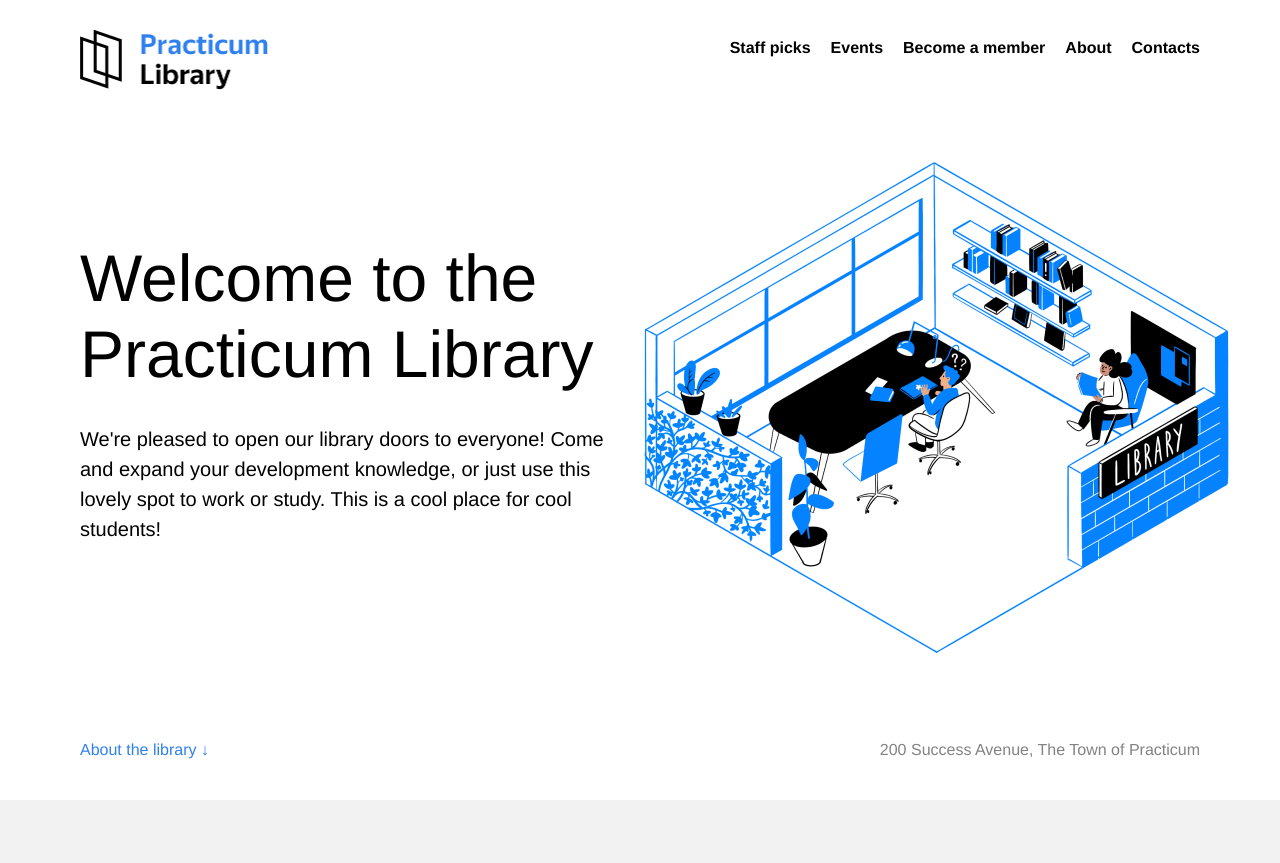
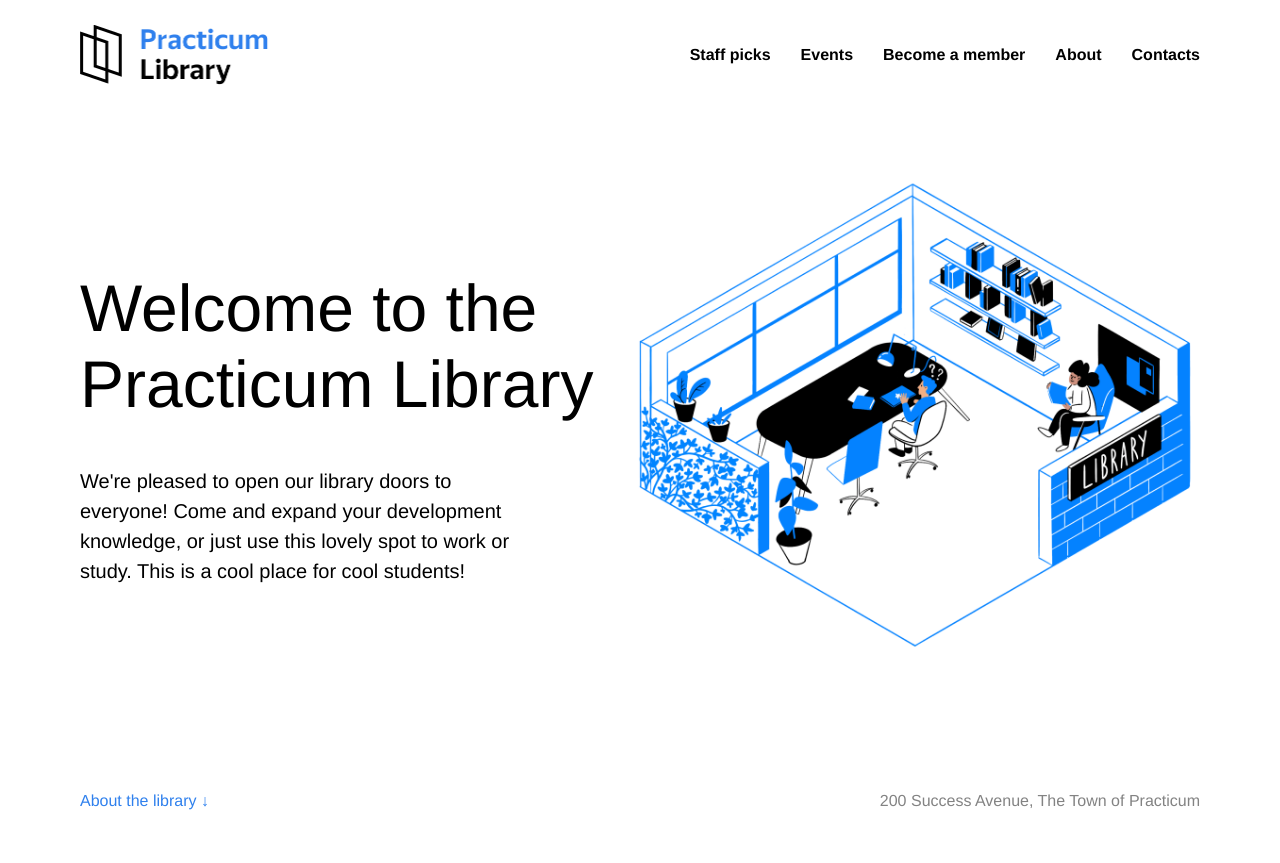
Before and after one commit to chandlarlanier/se_project_library, a plain HTML site: page index.html in a window 1280 px wide. Shown: the top 863 px of the page. Drawn offline with Linux system fonts and the light colour scheme.

Commit message:
Fix overlap of title and intro image

```diff
--- a/index.html
+++ b/index.html
@@ -12,12 +12,12 @@
   <body>
     <div class="page">
       <header class="header">
-        <nav class="nav">
         <img
           src="./images/logo.png"
           alt="Practicum Library Logo"
           class="logo"
         />
+        <nav class="nav">
           <ul class="nav__links">
             <li>
               <a href="#staffpicks" class="nav__link">Staff picks</a>
@@ -36,26 +36,32 @@
             </li>
           </ul>
         </nav>
-        <h1 class="header__title">Welcome to the Practicum Library</h1>
-        <p class="header__description">
-          We're pleased to open our library doors to everyone! Come and expand
-          your development knowledge, or just use this lovely spot to work or
-          study. This is a cool place for cool students!
+      </header>
+
+      <main class="main">
+        <section class="intro">
+          <div class="intro__main">
+            <div class="intro__text">
+              <h1 class="intro__title">Welcome to the Practicum Library</h1>
+              <p class="intro__description">
+                We're pleased to open our library doors to everyone! Come and
+                expand your development knowledge, or just use this lovely spot
+                to work or study. This is a cool place for cool students!
               </p>
+            </div>
             <img
               src="./images/inside_the_library.png"
               alt="Illustration 'Inside the library'"
-          class="header__image"
+              class="intro__image"
             />
-        <div class="header__footer">
-          <a href="#about" class="header__link">About the library &darr;</a>
-          <p class="header__address">
+          </div>
+          <div class="intro__footer">
+            <a href="#about" class="intro__link">About the library &darr;</a>
+            <p class="intro__address">
               200 Success Avenue, The Town of Practicum
             </p>
           </div>
-      </header>
-
-      <main class="content">
+        </section>
         <section class="events" id="events">
           <div class="events__content">
             <h2 class="events__heading">Upcoming events:</h2>
--- a/styles/style.css
+++ b/styles/style.css
@@ -1,5 +1,10 @@
+* {
+  box-sizing: border-box;
+  margin: 0;
+  padding: 0;
+}
+
 .page {
-  /* Add page class properties here */
   min-width: 1100px;
   max-width: 1600px;
   line-height: 20px;
@@ -9,22 +14,13 @@
 }
 
 .header {
+  box-sizing: border-box;
   display: flex;
-  flex-direction: column;
-  height: 100vh;
-  min-height: 720px;
-  max-height: 800px;
-  padding-top: 30px;
-  padding-left: 80px;
-  padding-right: 80px;
-  position: relative;
-  box-sizing: border-box;
-}
-
-.nav {
-  /* Add flex properties here */
-  display: flex;
+  height: 10vh;
+  width: 100%;
+  align-items: center;
   justify-content: space-between;
+  padding: 30px 80px 0 80px;
 }
 
 .logo {
@@ -32,13 +28,18 @@
   width: 196px;
 }
 
+.nav {
+  width: 100%;
+  display: flex;
+  width: fit-content;
+  z-index: 10;
+}
+
 .nav__links {
-  /* Reset default list styles here */
   display: flex;
-  column-gap: 20px;
+  column-gap: 30px;
   list-style: none;
-  margin: 8px 0 0;
-  padding: 0;
+  justify-self: flex-end;
 }
 
 .nav__link {
@@ -51,51 +52,69 @@
   color: #1f69c9;
 }
 
-.header__title {
-  margin: 150px 0 0;
+.intro {
+  height: 90vh;
+  display: flex;
+  flex-direction: column;
+  justify-content: space-between;
+  padding: 0 60px 0 80px;
+  margin-top: 60px;
+  margin-bottom: 30px;
+}
+
+.intro__main {
+  display: flex;
+  align-items: center;
+  height: 80%;
+  margin-bottom: 50px;
+}
+
+.intro__text {
+  display: flex;
+  flex-direction: column;
+  justify-content: center;
+}
+.intro__title {
   font-size: 66px;
   line-height: 76px;
   font-weight: 500;
-  max-width: 544px;
+  width: 100%;
 }
 
-.header__description {
-  margin: 32px 0 0;
+.intro__description {
   font-size: 20px;
   line-height: 30px;
-  max-width: 532px;
+  width: 80%;
 }
 
-.header__image {
-  z-index: 1;
-  position: absolute;
-  top: 135px;
-  right: 20px;
-  max-width: 636px;
+.intro__image {
+  width: 45vw;
+  display: flex;
+  flex-grow: 1;
+  flex-shrink: 0;
+  flex-basis: 600px;
+  max-width: 600px;
 }
 
-.header__footer {
-  position: absolute;
-  left: 0;
-  bottom: 40px;
+.intro__footer {
+  display: flex;
   width: 100%;
-  display: flex;
+  height: 20%;
+  padding: 40px 20px 20px 0;
   align-items: center;
-  padding: 40px 80px 0;
   justify-content: space-between;
-  box-sizing: border-box;
 }
 
-.header__link {
+.intro__link {
   color: #2f80ed;
   text-decoration: none;
 }
 
-.header__link:hover {
+.intro__link:hover {
   color: #1f69c9;
 }
 
-.header__address {
+.intro__address {
   margin: 0;
   color: #838383;
 }
@@ -103,9 +122,8 @@
 .events {
   padding: 100px 0 120px 80px;
   display: flex;
-  align-items: start;
+  align-items: center;
   justify-content: space-between;
-  box-sizing: border-box;
   background-color: #f2f2f2;
 }
 
@@ -117,14 +135,13 @@
   font-size: 20px;
   font-weight: 500;
   line-height: 30px;
-  margin: 0;
 }
 
 .events__title {
   font-size: 44px;
   font-weight: 500;
   line-height: 52px;
-  margin: 32px 0 0;
+  margin-top: 32px;
 }
 
 .events__info-section {
@@ -140,7 +157,7 @@
 
 .event-info__icon {
   background-repeat: no-repeat;
-  background-position: center;
+  background-position: fill;
   margin-right: 12px;
   width: 24px;
   height: 24px;
@@ -238,7 +255,6 @@
 .person__caption {
   text-align: center;
   font-size: 14px;
-  margin: 0;
 }
 
 .staff {
@@ -251,7 +267,7 @@
   text-align: center;
   font-size: 44px;
   line-height: 52px;
-  margin: 0 0 24px;
+  margin-bottom: 24px;
   color: #fff;
 }
 
@@ -260,11 +276,9 @@
   font-size: 20px;
   line-height: 30px;
   font-weight: 400;
-  margin: 0;
   color: #fff;
 }
 
-/* Add the CSS rule for your new class here. Make sure to place it before .card: parents should precede their children */
 .staff__cards {
   max-width: 760px;
   margin: 68px auto 0;
@@ -273,14 +287,12 @@
   flex-wrap: wrap;
   gap: 40px;
   list-style: none;
-  padding-left: 0;
 }
 
 .card {
   background-color: #fff;
   border-radius: 6px;
   padding: 32px 40px 20px 32px;
-  box-sizing: border-box;
   height: 420px;
   width: 360px;
 }
@@ -296,7 +308,6 @@
   font-size: 20px;
   line-height: 30px;
   font-weight: 700;
-  margin: 0;
 }
 
 .card__text {
@@ -328,21 +339,17 @@
 
 .membership__steps {
   list-style-type: none;
-  padding: 0;
-  margin: 100px 0 0;
-  /* Add styles */
+  margin-top: 100px;
   display: flex;
   justify-content: center;
   gap: 40px;
 }
 
 .step {
-  /* Add styles */
   flex-basis: 220px;
 }
 
 .step__title {
-  margin: 0;
   font-size: 20px;
   line-height: 30px;
   font-weight: 700;
@@ -355,7 +362,7 @@
 }
 
 .step__description {
-  margin: 10px 0 0;
+  margin-top: 10px;
 }
 
 .about {
@@ -364,12 +371,10 @@
   color: #fff;
   overflow: hidden;
   position: relative;
-  box-sizing: border-box;
   display: flex;
 }
 
 .about__title {
-  margin: 0;
   font-size: 20px;
   line-height: 30px;
   font-weight: 500;
@@ -388,7 +393,6 @@
 }
 
 .about__paragraph {
-  margin-top: 0;
   margin-bottom: 32px;
 }
 
@@ -407,7 +411,6 @@
 }
 
 .footer {
-  box-sizing: border-box;
   background-color: #1f1f1f;
   color: #fff;
   padding: 60px 102px 60px 80px;
@@ -433,10 +436,7 @@
 }
 
 .footer__list {
-  /* The code below removes the default browser styles for lists */
   list-style-type: none;
-  padding: 0;
-  margin: 0;
 }
 
 .footer__list-item {
@@ -445,10 +445,6 @@
 
 .footer__list-item:last-of-type {
   margin-top: 16px;
-}
-
-.footer__column-heading {
-  margin: 0;
 }
 
 .footer__column-link {
@@ -471,6 +467,5 @@
 }
 
 .footer__copyright {
-  padding: 0;
   margin: 108px 0 0;
 }
```
Lines whose indentation alone changed are shown as unchanged.
